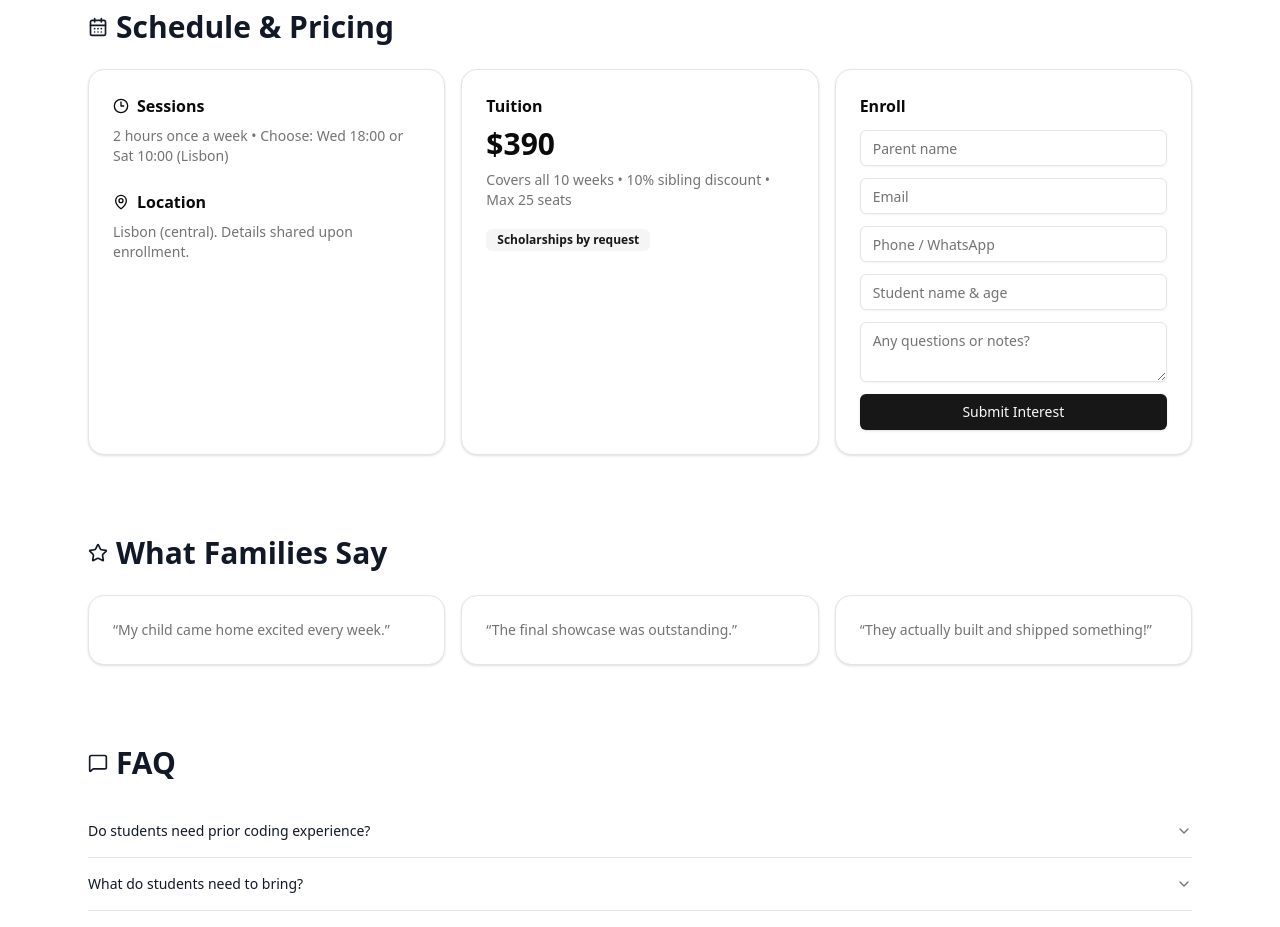
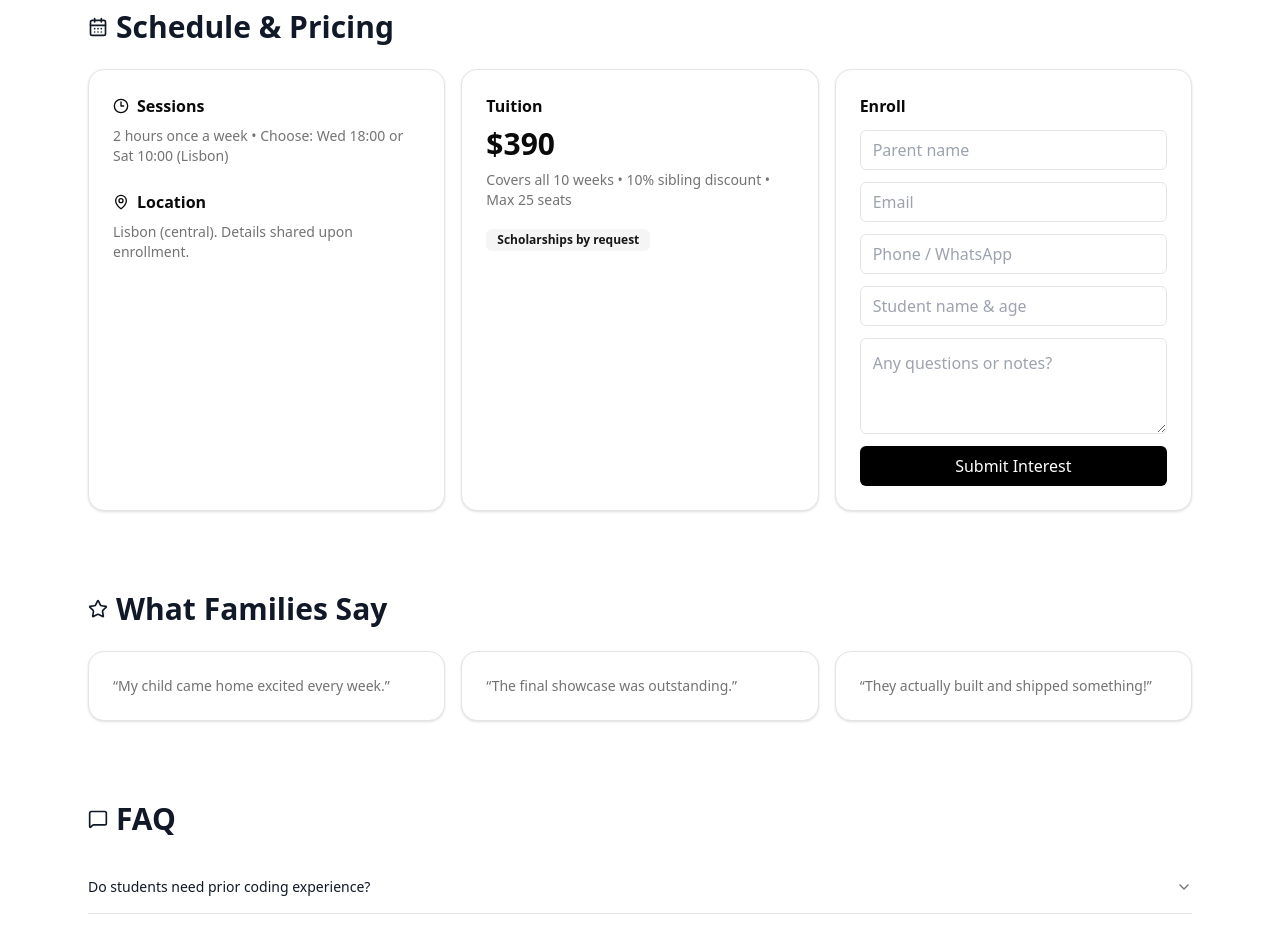
Before and after one commit to arjunnair1982/AIEntrepreneursProgram2025, a React (Vite) app: page / in a window 1280 px wide. Shown: the part 2360-3287 px from the top of the page. Built offline with nearby package versions, Linux system fonts and the light colour scheme.

Commit message:
Update site with working Google Form

```diff
--- a/src/LandingPage.jsx
+++ b/src/LandingPage.jsx
@@ -1,4 +1,4 @@
-import React, { useState } from "react";
+import React, { useState, useRef, useEffect } from "react";
 import { motion } from "framer-motion";
 import { Button } from "@/components/ui/button";
 import { Card, CardContent, CardHeader, CardTitle } from "@/components/ui/card";
@@ -40,30 +40,43 @@ function scrollToEnroll() {
   document.getElementById("schedule")?.scrollIntoView({ behavior: "smooth" });
 }
 
-function GoogleFormEnroll() {
+export function GoogleFormEnroll() {
   const [submitted, setSubmitted] = useState(false);
+  const formRef = useRef(null);
 
-  const FORM_ACTION =
-    "https://docs.google.com/forms/u/0/d/e/1FAIpQLSfs6CvLDhmJyn-ufBvtmvpokTwklsvyh9uoewoQS934bqo9wQ/formResponse";
+  // Listen for iframe load event to show thank you message
+  useEffect(() => {
+    const iframe = document.getElementById("hidden_iframe");
+    if (!iframe) return;
+    const handler = () => setSubmitted(true);
+    iframe.addEventListener("load", handler);
+    return () => iframe.removeEventListener("load", handler);
+  }, []);
 
-  return submitted ? (
-    <div className="text-sm text-emerald-700 bg-emerald-50 border border-emerald-200 rounded-lg p-3">
-      Thanks! We’ve received your interest. We’ll get back to you shortly.
-    </div>
-  ) : (
+  if (submitted) {
+    return (
+      <div className="text-sm text-emerald-700 bg-emerald-50 border border-emerald-200 rounded-lg p-3">
+        Thanks! We’ve received your interest. We’ll get back to you shortly.
+      </div>
+    );
+  }
+
+  return (
     <form
-      action={FORM_ACTION}
+      ref={formRef}
+      action="https://docs.google.com/forms/d/e/1FAIpQLSfs6CvLDhmJyn-ufBvtmvpokTwklsvyh9uoewoQS934bqo9wQ/formResponse"
       method="POST"
       target="hidden_iframe"
-      onSubmit={() => setSubmitted(true)}
       className="grid gap-3"
     >
-      <Input name="entry.996326909" placeholder="Parent name" required />
-      <Input name="entry.1924727914" type="email" placeholder="Email" required />
-      <Input name="entry.456613422" placeholder="Phone / WhatsApp" />
-      <Input name="entry.2045828393" placeholder="Student name & age" required />
-      <Textarea name="entry.2112294450" placeholder="Any questions or notes?" />
-      <Button type="submit">Submit Interest</Button>
+      <input name="entry.996326909" placeholder="Parent name" required className="h-10 rounded-md border px-3" />
+      <input name="entry.1924727914" type="email" placeholder="Email" required className="h-10 rounded-md border px-3" />
+      <input name="entry.456613422" placeholder="Phone / WhatsApp" className="h-10 rounded-md border px-3" />
+      <input name="entry.2045828393" placeholder="Student name & age" required className="h-10 rounded-md border px-3" />
+      <textarea name="entry.2112294450" placeholder="Any questions or notes?" className="min-h-[96px] rounded-md border p-3" />
+      <button type="submit" className="inline-flex items-center justify-center rounded-md bg-black px-4 py-2 text-white hover:opacity-90">
+        Submit Interest
+      </button>
     </form>
   );
 }
```
